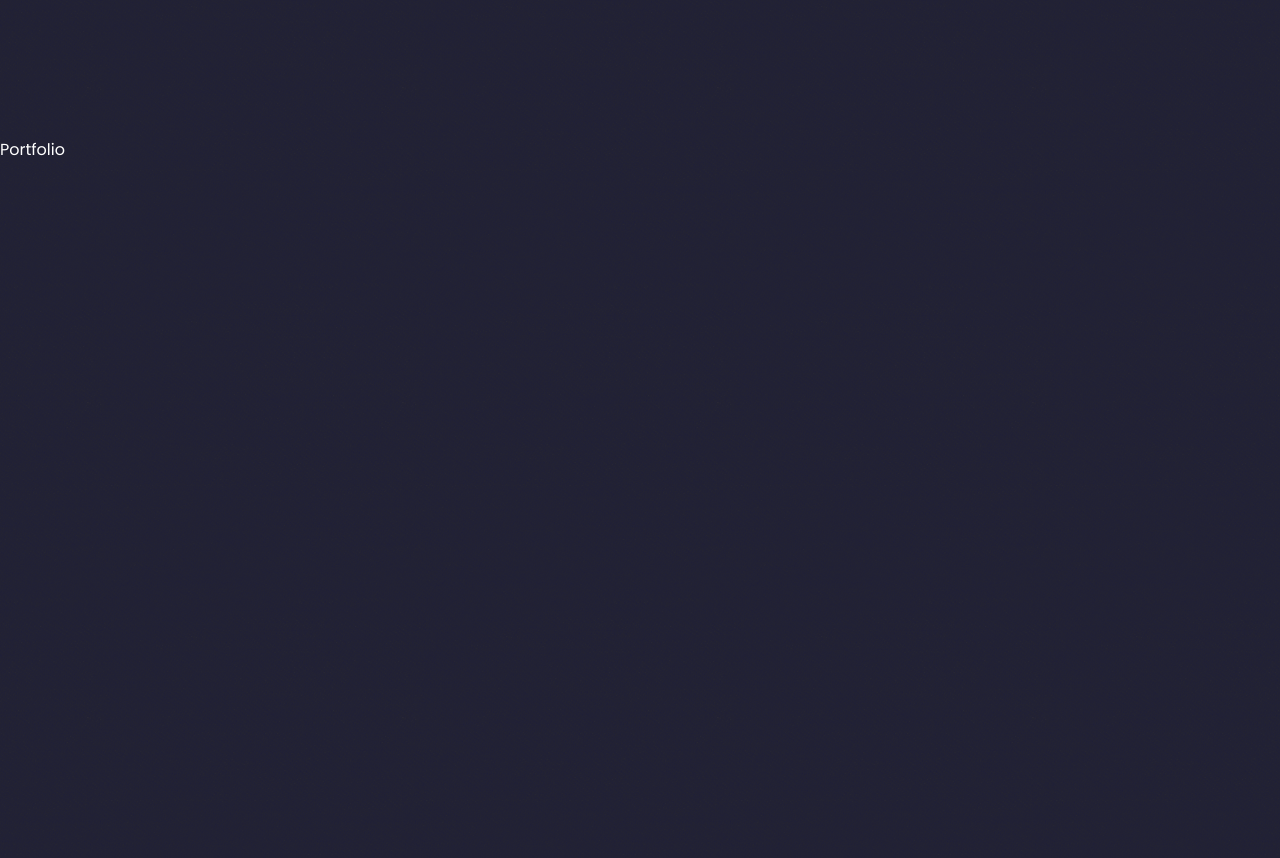
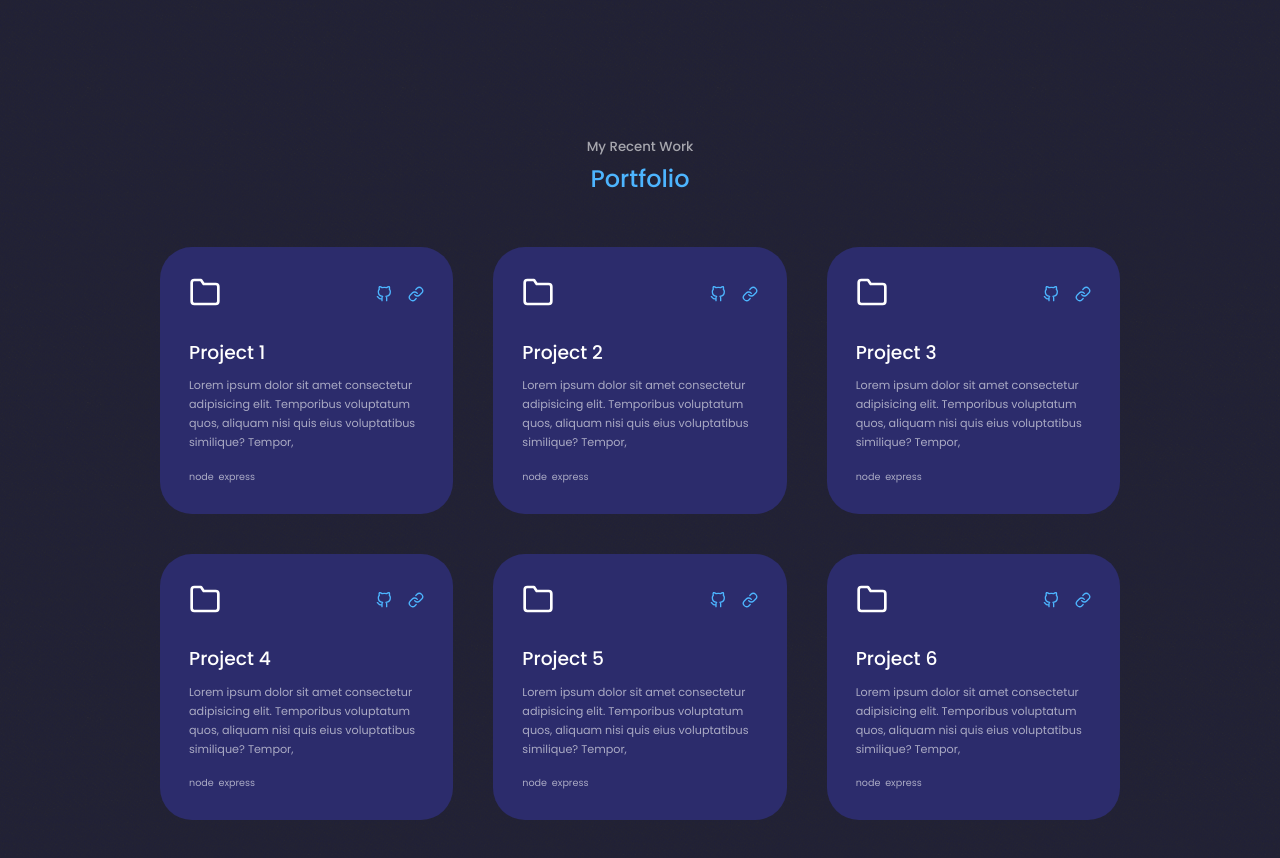
Before and after one commit to Cam-Bloom/Portfolio-Website, a React (Vite) app in the folder portfolio-website/: page / in a window 1280 px wide. Shown: the part 1720-2578 px from the top of the page. Built offline with nearby package versions, Linux system fonts and the light colour scheme.

Commit message:
portfolio section lined out

```diff
--- a/portfolio-website/src/App.css
+++ b/portfolio-website/src/App.css
@@ -44,6 +44,8 @@ header {
     border-radius: 12rem 12rem 0 0;
     padding: 2.5rem 1.5rem 1.5rem 1.5rem;
 }
+
+/* NAV */
 
 nav.active {
     transition: all 1200ms ease;
@@ -93,12 +95,88 @@ nav a.active{
     color: var(--colour--white);
 }
 
+/* PORTFOLIO */
+
+.portfolio__container{
+    display: grid;
+    grid-template-columns: repeat(3, 1fr);
+    gap: 2.5rem;
+}
+
+.portfolio__item{
+    background: var(--colour-bg-varient);
+    border-radius: 2rem;
+    border: 1px solid transparent;
+    transition: var(--transition);
+}
+
+.portfolio__item:hover{
+    border-color: var(--colour-primary-varient);
+    background: transparent;
+    color: var(--colour-primary);
+}
+
+.portfolio__item h3 {
+    margin-top: 1.25rem;
+}
+
+.portfolio__item p {
+    margin-top: 0.5rem;
+    font-size: 0.7rem;
+    color: var(--colour-light);
+}
+.project-top{
+    display: flex;
+    justify-content:space-between;
+    align-items: center;
+}
+
+.project-links{
+    display: flex;
+    gap: 1rem;
+}
+
+.project-links a{
+    height: max-content;
+}
+
+.item__inner{
+    display: flex;
+    flex-direction: column;
+    justify-content: space-between;
+    padding: 1.75rem;
+    height: 100%;
+}
+
+.technoUsed{
+    display: flex;
+    gap: 0.3rem;
+    font-size: 0.6rem;
+    margin-top: 1rem;
+    color: var(--colour-light);
+}
+
+.folderIcon{
+    font-size: 2rem;
+}
 
 /* MEDIA QUERIES */
 
 @media screen and (max-width: 1024px) and (min-height: 800px) {
     header{
         height: 68vh;
+    }
+
+    .portfolio__container{
+        grid-template-columns: 1fr 1fr;
+        gap: 1.2rem;
+    }
+}
+
+@media screen and (max-width: 1024px){
+    .portfolio__container{
+        grid-template-columns: 1fr 1fr;
+        gap: 1.2rem;
     }
 }
 
@@ -111,4 +189,8 @@ nav a.active{
         display: none;
     }
 
+    .portfolio__container{
+        grid-template-columns: 1fr;
+        gap: 1rem;
+    }
 }
--- a/portfolio-website/src/components/CTA.jsx
+++ b/portfolio-website/src/components/CTA.jsx
@@ -2,7 +2,7 @@ const CTA = () => {
   return (
     <div className="cta">
         <a className="btn" href="">Download CV</a>
-        <a className="btn btn-primary" href="#contact">My Projects</a>
+        <a className="btn btn-primary" href="#portfolio">My Projects</a>
     </div>
   )
 }
--- a/portfolio-website/src/components/Navbar.jsx
+++ b/portfolio-website/src/components/Navbar.jsx
@@ -22,7 +22,6 @@ const Navbar = () => {
 
     }, [scroll.y, scroll.lastY])
 
-    console.log(navClassList);
   return (
     <nav className={navClassList.join(" ")}>
         <a href= "#home" onClick={() => setActiveNav('#home')} className={activeNav === '#home'  ? 'active': ''}><FiHome></FiHome></a>
--- a/portfolio-website/src/components/Portfolio.jsx
+++ b/portfolio-website/src/components/Portfolio.jsx
@@ -1,6 +1,37 @@
+import PortfolioCard from "./PortfolioCard"
+
+const portfolioItems = [
+    {title: "Project 1",
+    desc: "Lorem ipsum dolor sit amet consectetur adipisicing elit. Temporibus voluptatum quos, aliquam nisi quis eius voluptatibus similique? Tempor,",
+    technoUsed: ["node", "express"]},
+    {title: "Project 2",
+    desc: "Lorem ipsum dolor sit amet consectetur adipisicing elit. Temporibus voluptatum quos, aliquam nisi quis eius voluptatibus similique? Tempor,",
+    technoUsed: ["node", "express"]},
+    {title: "Project 3",
+    desc: "Lorem ipsum dolor sit amet consectetur adipisicing elit. Temporibus voluptatum quos, aliquam nisi quis eius voluptatibus similique? Tempor,",
+    technoUsed: ["node", "express"]},
+    {title: "Project 4",
+    desc: "Lorem ipsum dolor sit amet consectetur adipisicing elit. Temporibus voluptatum quos, aliquam nisi quis eius voluptatibus similique? Tempor,",
+    technoUsed: ["node", "express"]},
+    {title: "Project 5",
+    desc: "Lorem ipsum dolor sit amet consectetur adipisicing elit. Temporibus voluptatum quos, aliquam nisi quis eius voluptatibus similique? Tempor,",
+    technoUsed: ["node", "express"]},
+    {title: "Project 6",
+    desc: "Lorem ipsum dolor sit amet consectetur adipisicing elit. Temporibus voluptatum quos, aliquam nisi quis eius voluptatibus similique? Tempor,",
+    technoUsed: ["node", "express"]},
+]
+
 const Portfolio = () => {
   return (
-    <section id="portfolio">Portfolio</section>
+    <section id="portfolio">
+        <h5>My Recent Work</h5>
+        <h2>Portfolio</h2>
+
+        <div className="container portfolio__container">
+            {portfolioItems.map((item) => <PortfolioCard key= {item.title} item = {item}/>)}
+        </div>
+
+    </section>
   )
 }
 
--- /dev/null
+++ b/portfolio-website/src/components/PortfolioCard.jsx
@@ -0,0 +1,43 @@
+import {FiGithub, FiFolder, FiLink } from 'react-icons/fi'
+
+const PortfolioCard = ({item}) => {
+    const {title, desc, technoUsed} = item;
+  return (
+    <li className="portfolio__item">
+        <div className="item__inner">
+            <div>
+                <div className="project-top">
+                    <div>
+                    <FiFolder className='folderIcon'/>
+                    </div>
+                    <div className="project-links">
+                        <a href="http://">
+                            <FiGithub/>
+                        </a>
+                        <a href="http://">
+                            <FiLink/>
+                        </a>
+                    </div>
+                </div>
+                    <h3>{title}</h3>
+                    <p>{desc}</p>
+            </div>
+            <footer>
+                <ul className='technoUsed'>
+                    {technoUsed.map(item => <li key={item}>{item}</li>)}
+                </ul>
+            </footer>
+        </div>
+    </li>
+  )
+}
+
+export default PortfolioCard
+
+
+{/* <h3>{title}</h3>
+        <p>Lorem ipsum dolor sit amet consectetur adipisicing elit. Eaque sit architecto laboriosam aliquid? Quasi vol</p>
+        <div className="portfolio__item-cta">
+            <a href="" className="btn" target='_blank'>Github</a>
+            <a href="" className="btn btn-primary" target='_blank'>Demo</a>
+        </div> */}
--- a/portfolio-website/src/index.css
+++ b/portfolio-website/src/index.css
@@ -20,7 +20,7 @@
 
     --transition: all 400ms ease;
 
-    --container-width-lg: 80%;
+    --container-width-lg: 75%;
     --container-width-md: 86%
     --container-width-ms: 90%
 }
```
Also changed, not shown: portfolio-website/src/hooks/useScrollListener.js (renamed from portfolio-website/src/hooks/useScrollListener.jsx).
